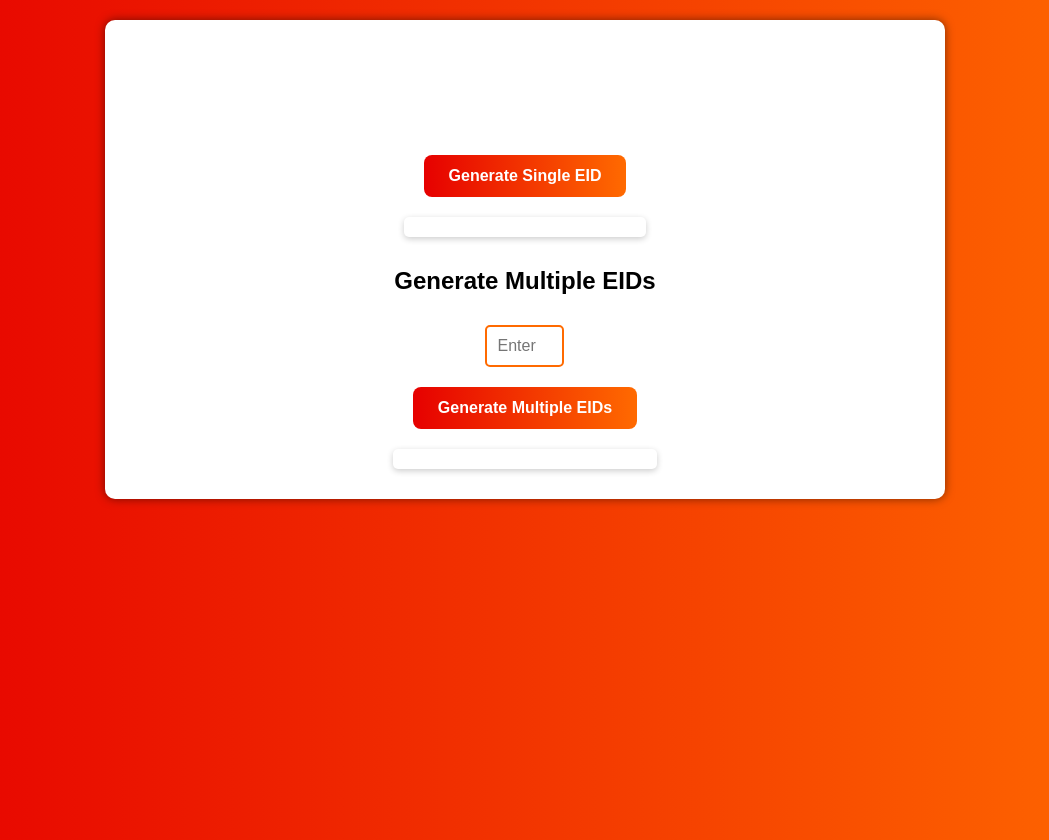
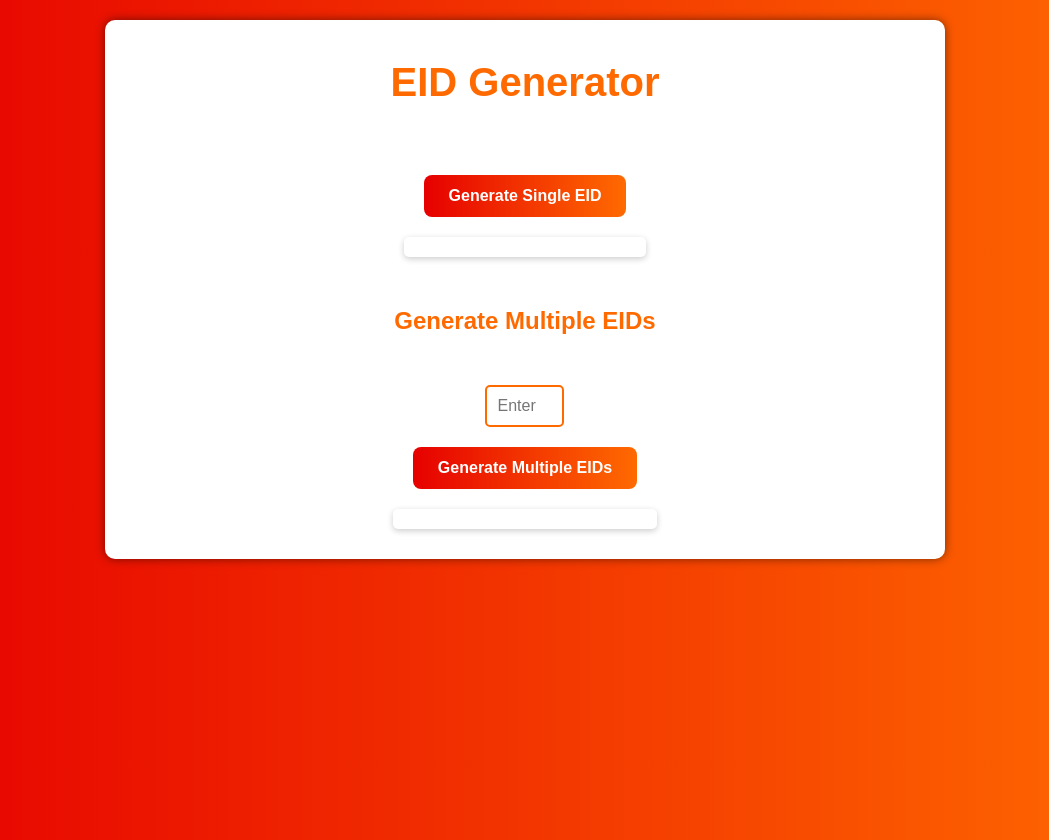
Before and after one commit to OmkarHanumanteVOIS/Dummy_Sim_Files_Generator, a plain HTML site: page eid.html in a window 1280 px wide. Shown: the whole page, without its empty margins (115-1164 px from the left). Drawn offline with Linux system fonts and the light colour scheme.

Commit message:
Update eid.html

```diff
--- a/eid.html
+++ b/eid.html
@@ -4,18 +4,23 @@
     <meta charset="UTF-8">
     <meta name="viewport" content="width=device-width, initial-scale=1.0">
     <title>EID Generator</title>
-    <link rel="stylesheet" href="styles.css">
-    <script src="script.js" defer></script>
+    <link rel="stylesheet" href="../styles.css">
+    <script src="../script.js" defer></script>
 </head>
 <body>
     <div class="container">
-        <h1>EID Generator</h1>
-        <div style="display: flex; flex-direction: column; align-items: center;">
+        <h1 style="color: #ff6a00; text-align: center;">EID Generator</h1>
+
+        <div style="display: flex; flex-direction: column; align-items: center; margin-top: 20px;">
+            <!-- Generate Single EID -->
             <button onclick="generateAndCheckNumber()">Generate Single EID</button>
             <div class="output" id="eid"></div>
         </div>
-        <h2>Generate Multiple EIDs</h2>
-        <div style="display: flex; flex-direction: column; align-items: center;">
+
+        <h2 style="color: #ff6a00; text-align: center; margin-top: 40px;">Generate Multiple EIDs</h2>
+
+        <div style="display: flex; flex-direction: column; align-items: center; margin-top: 20px;">
+            <!-- Input for multiple EIDs -->
             <input type="number" id="eid-count" placeholder="Enter count (max 10)" min="1" max="10">
             <button onclick="generateMultipleEIDs()">Generate Multiple EIDs</button>
             <div class="output" id="multiple-eid"></div>
```
